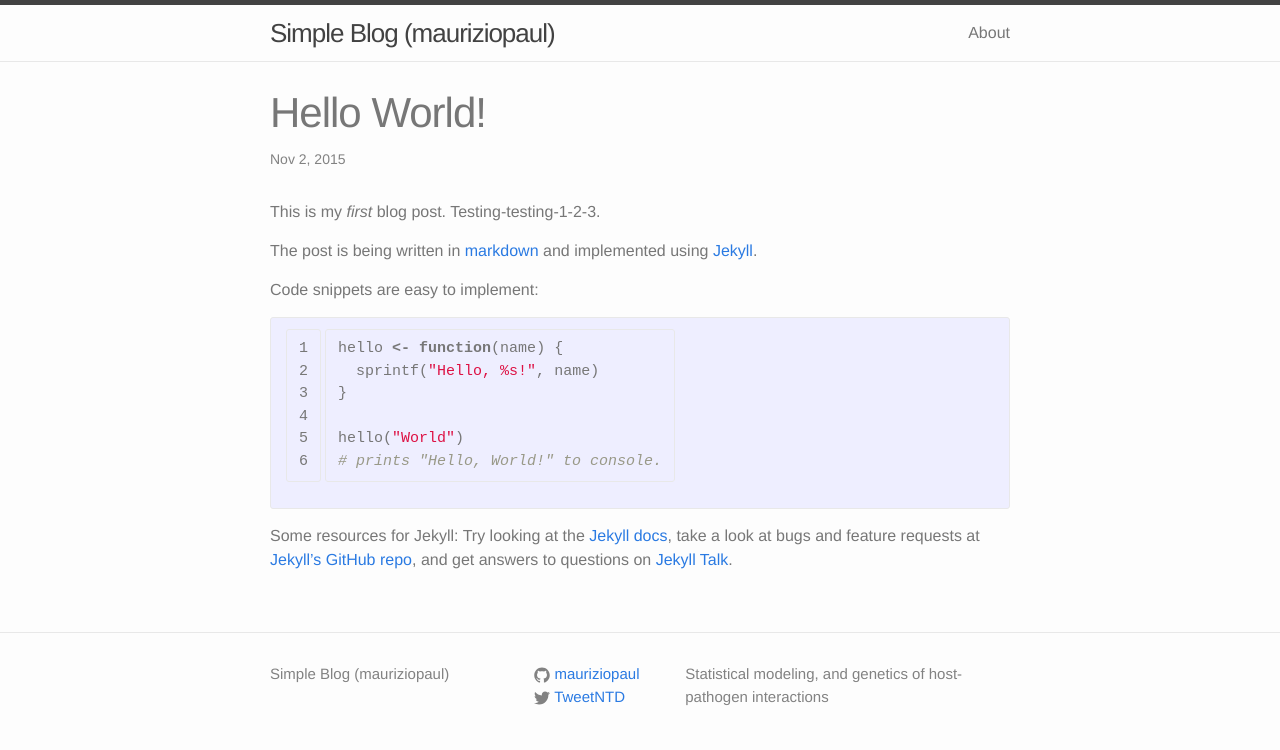
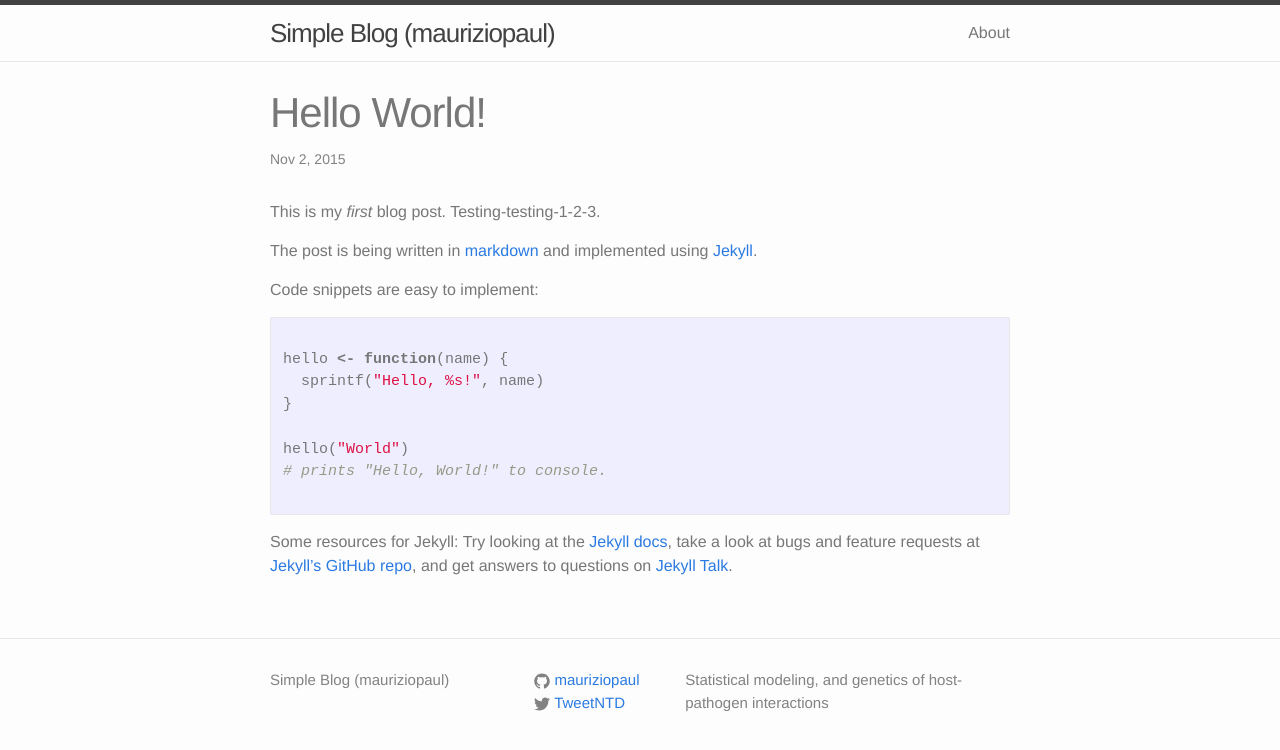
Before and after one commit to mauriziopaul/blog, a Jekyll site: the page built from _posts/2015-11-02-hello-world.md, in a window 1280 px wide. Shown: the top 750 px of the page. Built offline with Jekyll 4.4.1, drawn with Linux system fonts in a browser that asks for light colours.

Commit message:
updated hello world code block

````diff
--- a/_posts/2015-11-02-hello-world.md
+++ b/_posts/2015-11-02-hello-world.md
@@ -10,7 +10,7 @@ The post is being written in [markdown](https://gitbookio.gitbooks.io/markdown/c
 
 Code snippets are easy to implement:
 
-{% highlight R linenos %}
+```R
 
 hello <- function(name) {
   sprintf("Hello, %s!", name)
@@ -19,7 +19,7 @@ hello <- function(name) {
 hello("World")
 # prints "Hello, World!" to console.
 
-{% endhighlight %}
+```
 
 Some resources for Jekyll: Try looking at the [Jekyll docs][jekyll-docs], take a look at bugs and feature requests at [Jekyll’s GitHub repo][jekyll-gh], and get answers to questions on [Jekyll Talk][jekyll-talk].
 
````
Also changed, not shown: 1 other file.
